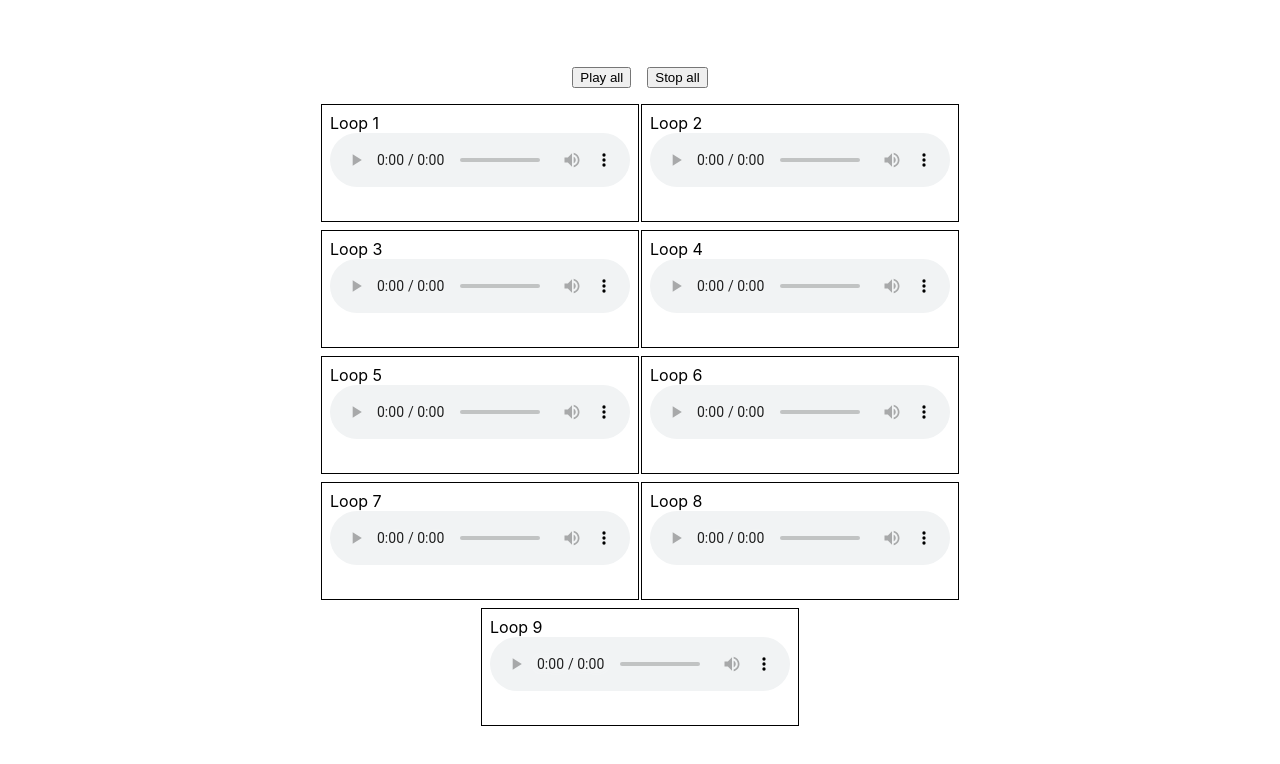
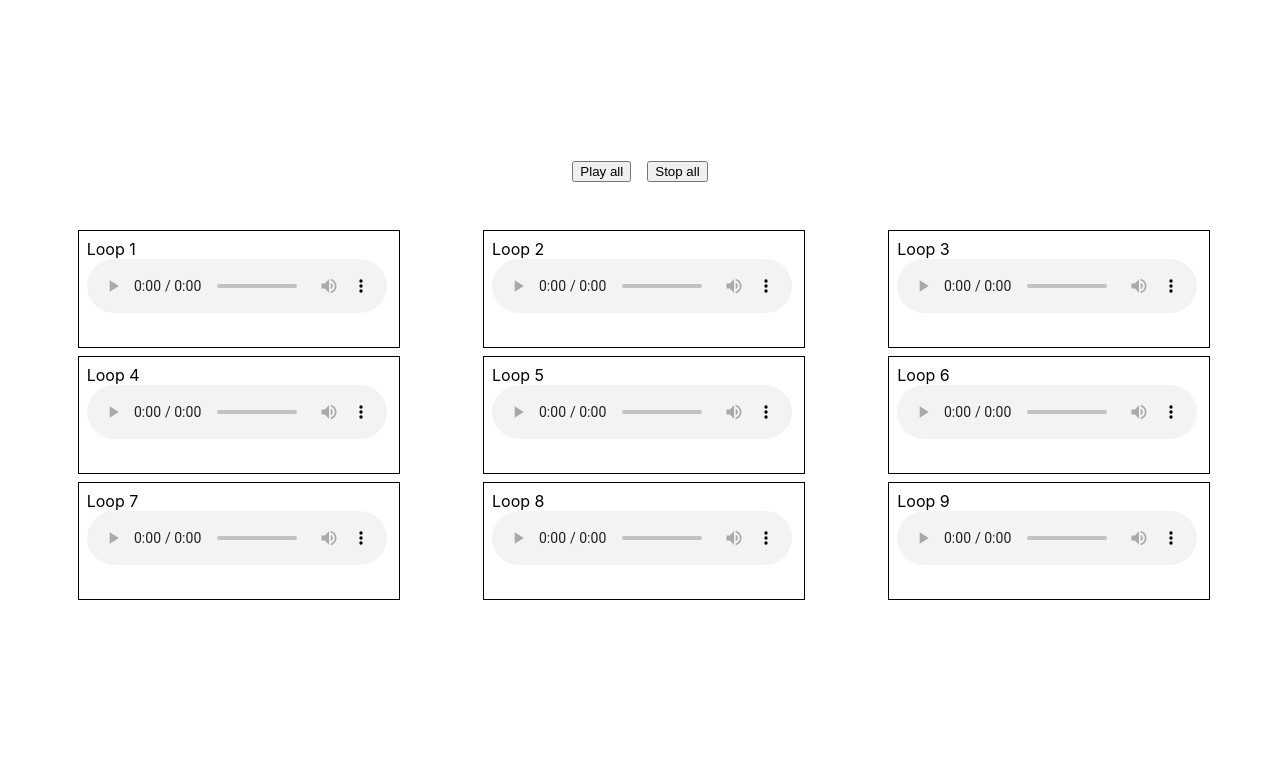
Before and after one commit to wildhamster26/loop-machine, a React (Create React App) app: page / in a window 1280 px wide. Shown: the top 764 px of the page. Built offline with nearby package versions, Linux system fonts and the light colour scheme.

Commit message:
Style: allow layout to be wider

```diff
--- a/src/App.css
+++ b/src/App.css
@@ -29,12 +29,13 @@ body,
   display: flex;
   justify-content: space-around;
   flex-wrap: wrap;
-  max-width: 50vw;
+  padding: 32px;
 }
 
 .card {
   border: 1px solid black;
   padding: 8px;
+  margin-left: 8px;
   margin-bottom: 8px;
   min-width: 25%;
   min-height: 100px;
```
